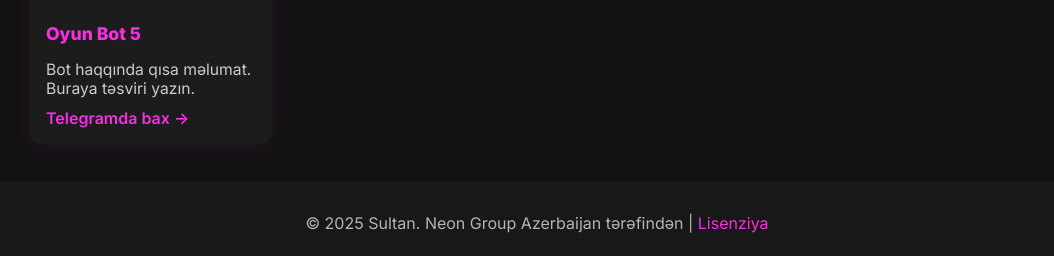
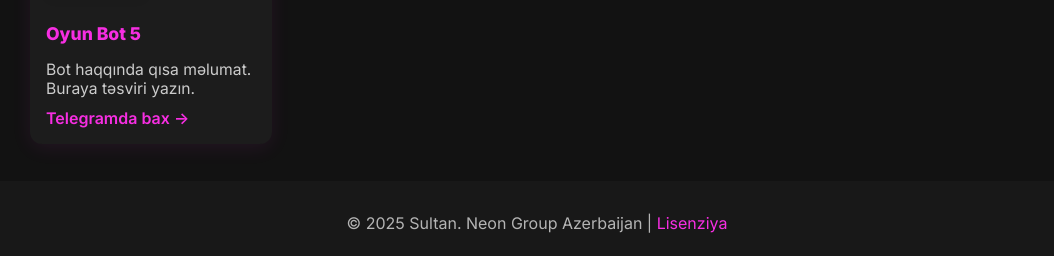
Before and after one commit to Abbasxan/Abbasxan.github.io, a plain HTML site: page projects.html in a window 1280 px wide. Shown: the part 2144-2400 px from the top of the page, without its empty margins (103-1157 px from the left). Drawn offline with nearby package versions, Linux system fonts and the light colour scheme.

Commit message:
Update projects.html

```diff
--- a/projects.html
+++ b/projects.html
@@ -168,7 +168,7 @@
   </section>
 
   <footer class="footer">
-    <p>© 2025 Sultan. Neon Group Azerbaijan tərəfindən | <a href="license.html">Lisenziya</a></p>
+    <p>© 2025 Sultan. Neon Group Azerbaijan | <a href="license.html">Lisenziya</a></p>
   </footer>
 
   <!-- Scroll-up düyməsi (UI/UX) -->
```
